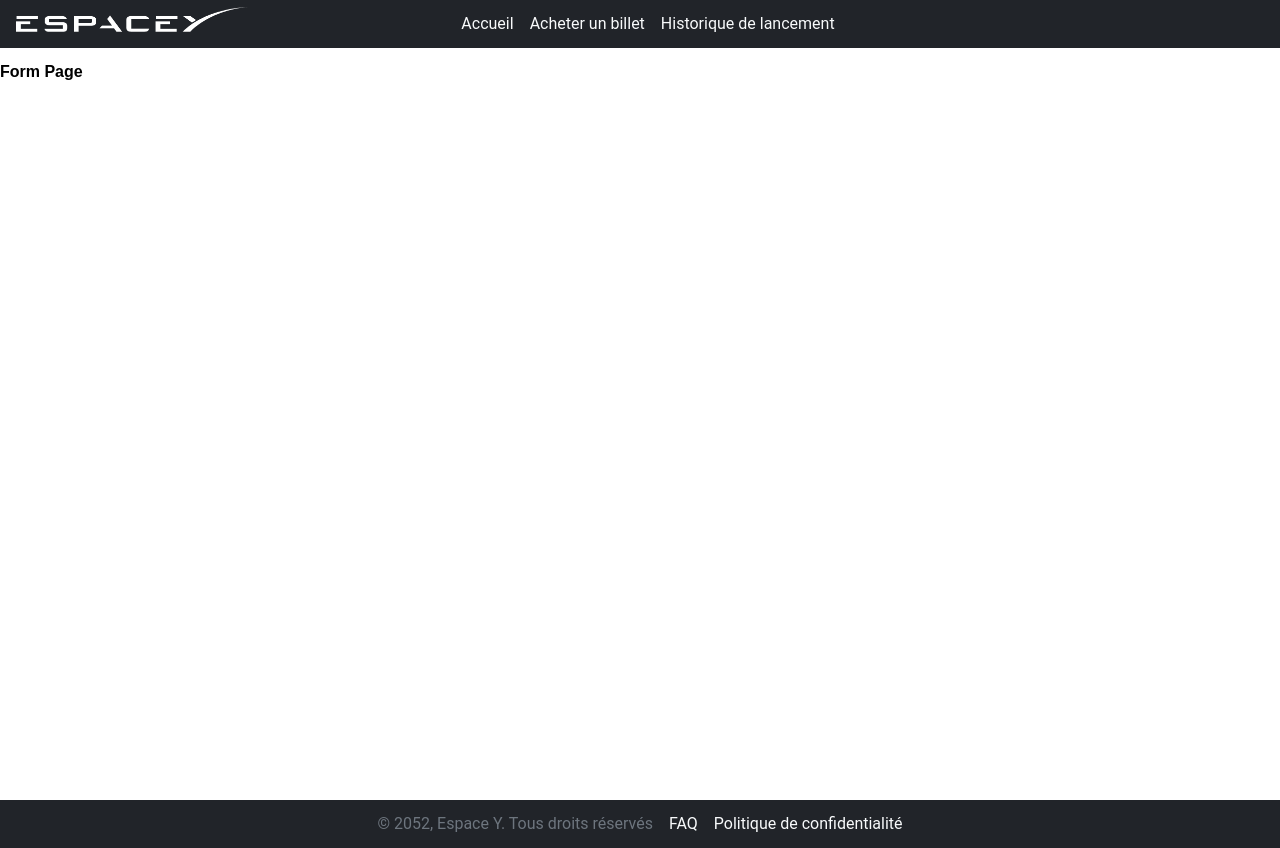
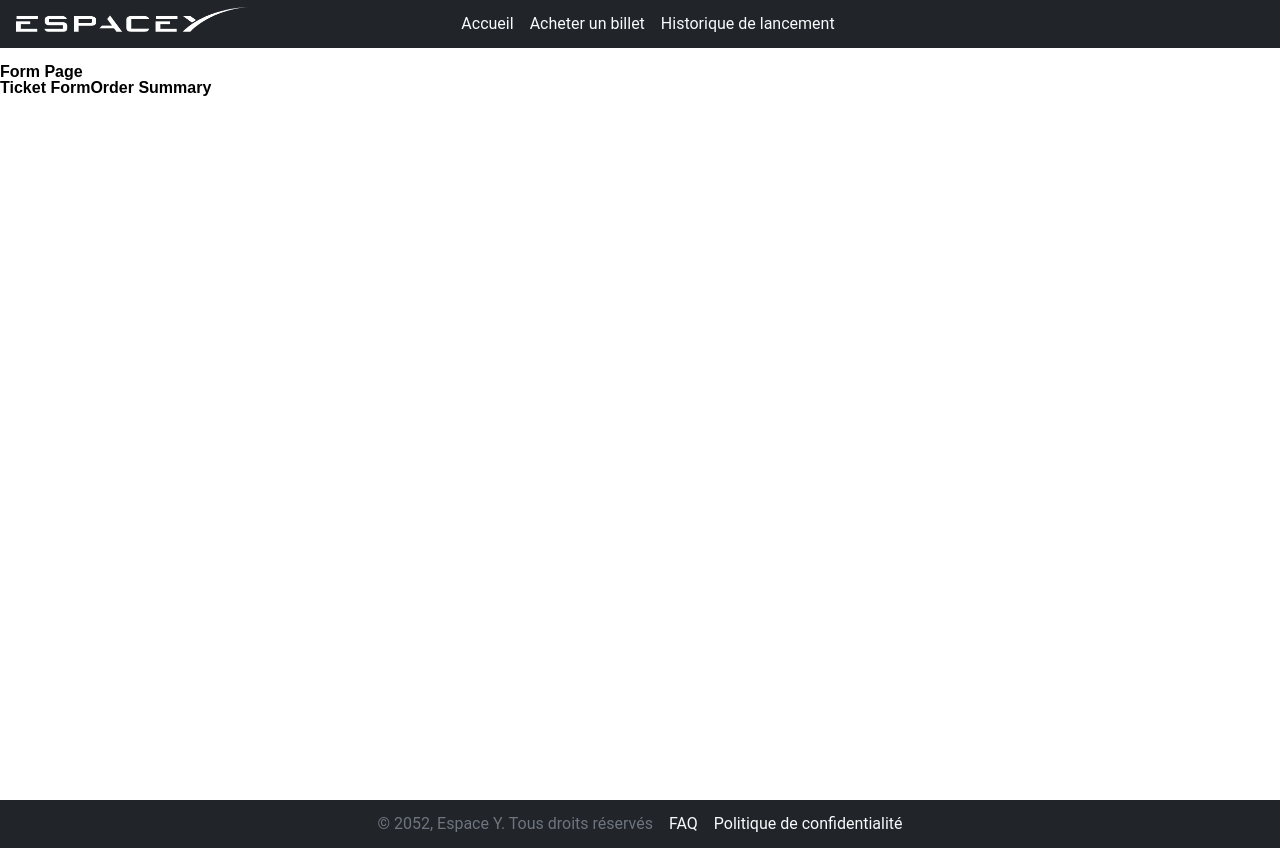
Before and after one commit to yannicklescure/hackathon-react-2022-team-b, a React (Create React App) app in the folder client/: page /buy-a-ticket in a window 1280 px wide. Built offline with nearby package versions, Linux system fonts and the light colour scheme.

Commit message:
lay down base for BuyAticket

```diff
--- /dev/null
+++ b/client/src/components/OrderSummary.jsx
@@ -0,0 +1,13 @@
+import styled from 'styled-components';
+
+const OrderSummary = () => {
+  return (
+    <Wrapper>
+      <h1>Order Summary</h1>
+    </Wrapper>
+  )
+}
+
+const Wrapper = styled.div``;
+
+export default OrderSummary;
--- /dev/null
+++ b/client/src/components/TicketForm.jsx
@@ -0,0 +1,13 @@
+import styled from 'styled-components';
+
+const TicketForm = () => {
+  return (
+    <Wrapper>
+      <h1>Ticket Form</h1>
+    </Wrapper>
+  )
+}
+
+const Wrapper = styled.div``;
+
+export default TicketForm;
--- a/client/src/pages/BuyAticket.jsx
+++ b/client/src/pages/BuyAticket.jsx
@@ -1,13 +1,26 @@
 import styled from 'styled-components';
 
-const Homepage = () => {
-    return (
-        <Wrapper>
-            <h1>Form Page</h1>
-        </Wrapper>
-    );
+// components
+import TicketForm from '../components/TicketForm';
+import OrderSummary from '../components/OrderSummary';
+
+const BuyAticket = () => {
+  return (
+    <Wrapper>
+      <h1>Form Page</h1>
+
+      <FlexContainer>
+        <TicketForm></TicketForm>
+        <OrderSummary></OrderSummary>
+      </FlexContainer>
+    </Wrapper>
+  );
 }
 
 const Wrapper = styled.div``;
 
-export default Homepage;
+const FlexContainer = styled.div`
+  display: flex;
+`;
+
+export default BuyAticket;
```
